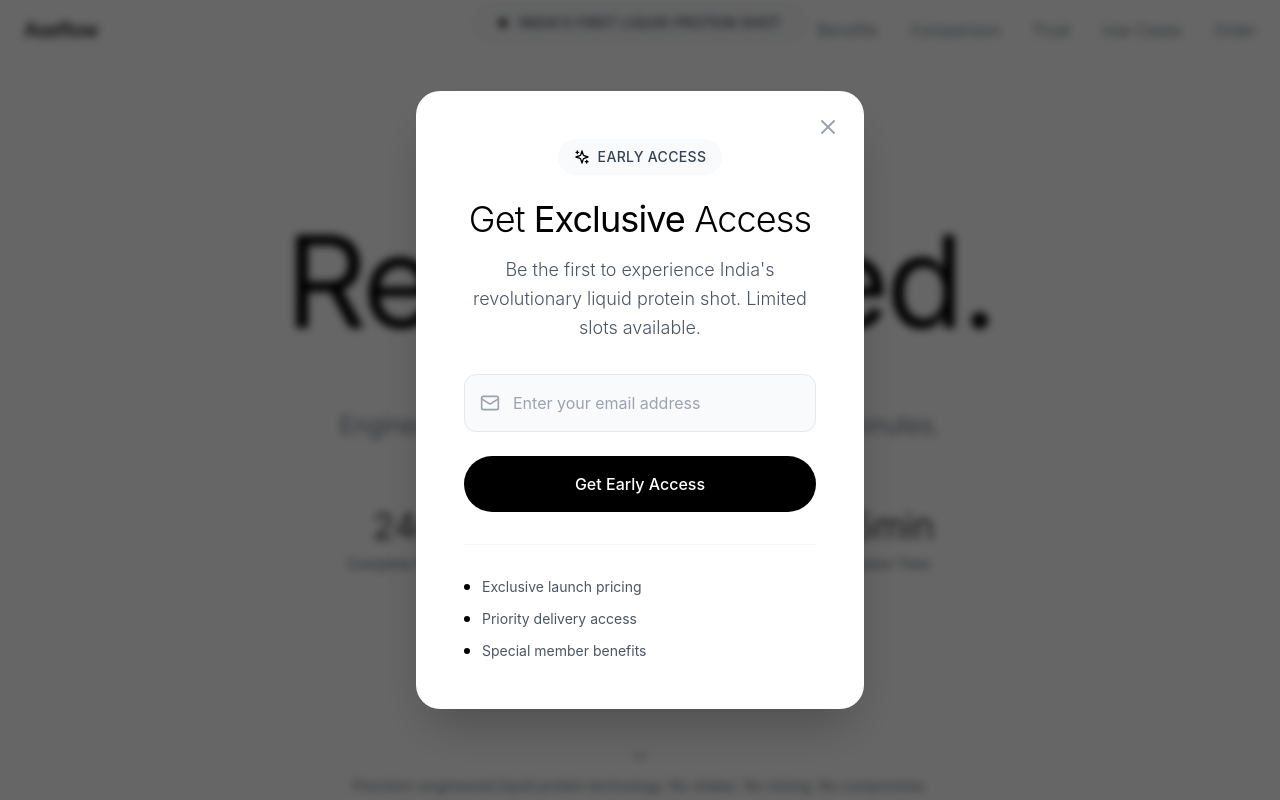
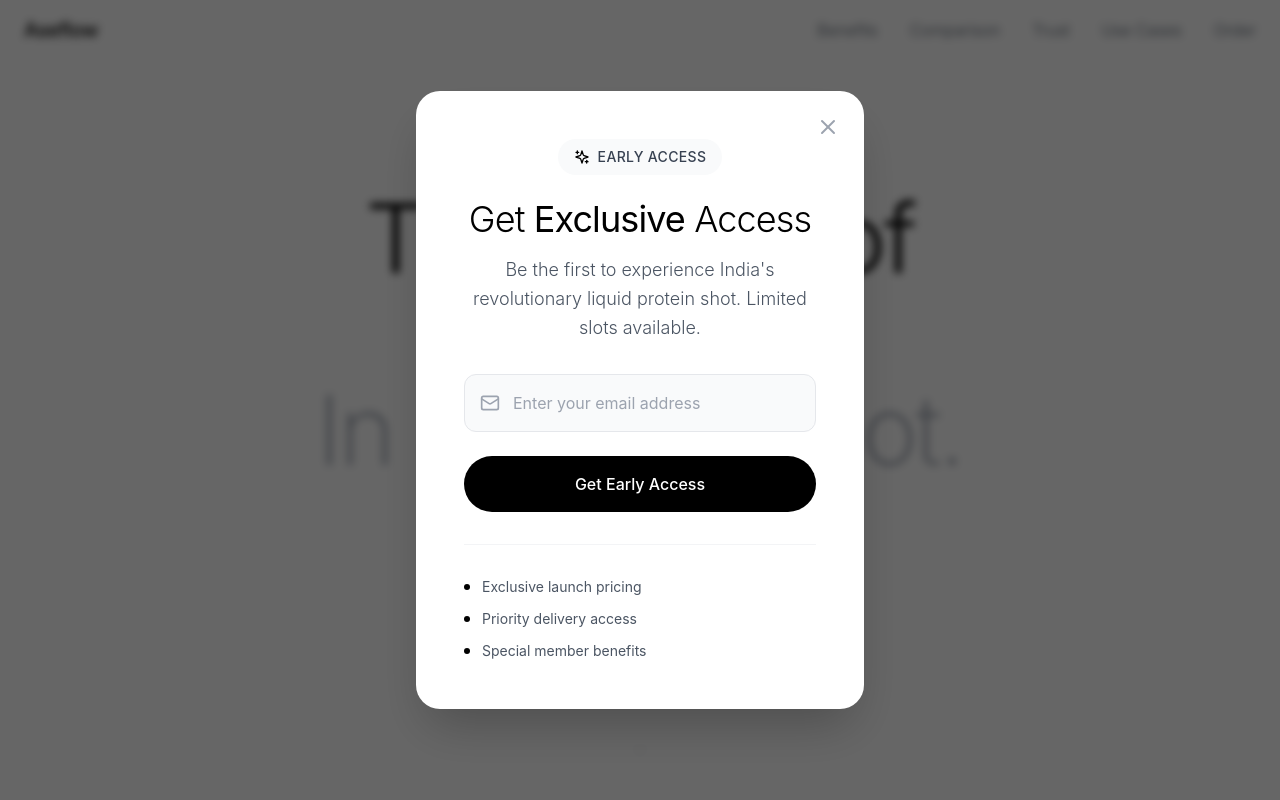
Before and after one commit to Aseflow/aseflow-website, a React (Vite) app: page / in a window 1280 px wide. Shown: the top 800 px of the page. Built offline with nearby package versions, Linux system fonts and the light colour scheme.

Commit message:
Refactor Hero component for improved structure

```diff
--- a/src/components/Hero.tsx
+++ b/src/components/Hero.tsx
@@ -1,114 +1,78 @@
 import React, { useEffect, useState } from 'react';
-import { ChevronDown, ArrowRight } from 'lucide-react';
+import { ChevronDown } from 'lucide-react';
 import { trackPreOrderClick } from '../utils/analytics';
 
 const Hero = () => {
   const [isVisible, setIsVisible] = useState(false);
 
   useEffect(() => {
-    setIsVisible(true);
+    setTimeout(() => setIsVisible(true), 100);
   }, []);
-
-  const scrollToNext = () => {
-    const benefitsSection = document.getElementById('benefits');
-    if (benefitsSection) {
-      benefitsSection.scrollIntoView({ behavior: 'smooth' });
-    }
-  };
 
   const handleBuyNow = () => {
     trackPreOrderClick('hero_buy_now');
     document.getElementById('order')?.scrollIntoView({ behavior: 'smooth' });
   };
 
-  const handleLearnMore = () => {
+  const scrollToNext = () => {
     document.getElementById('benefits')?.scrollIntoView({ behavior: 'smooth' });
   };
 
   return (
-    <section id="home" className="min-h-screen flex items-center justify-center relative bg-white">
-      <div className="container mx-auto px-6 text-center max-w-6xl">
+    <section id="home" className="min-h-screen flex flex-col items-center justify-center relative bg-white">
 
-        {/* Premium Badge */}
-        <div className={`transform transition-all duration-1000 ${isVisible ? 'translate-y-0 opacity-100' : 'translate-y-10 opacity-0'}`}>
-          <div className="inline-flex items-center bg-gray-50 rounded-full px-6 py-2 mb-12 border border-gray-200">
-            <div className="w-2 h-2 bg-black rounded-full mr-3"></div>
-            <span className="text-sm font-medium text-gray-700 tracking-wide">INDIA'S FIRST LIQUID PROTEIN SHOT</span>
-          </div>
+      <div className="container mx-auto px-6 text-center max-w-4xl">
+
+        {/* India's First — tiny, quiet, confident */}
+        <div className={`transition-all duration-1000 ${isVisible ? 'opacity-100 translate-y-0' : 'opacity-0 translate-y-4'}`}>
+          <p className="text-xs font-medium tracking-[0.3em] text-gray-400 uppercase mb-16">
+            India's First Liquid Protein Shot
+          </p>
         </div>
 
-        {/* Main Headline */}
-        <div className={`transform transition-all duration-1000 delay-200 ${isVisible ? 'translate-y-0 opacity-100' : 'translate-y-10 opacity-0'}`}>
-          <h1 className="text-6xl md:text-8xl lg:text-9xl font-light mb-8 tracking-tight leading-none text-black">
-            Protein.
+        {/* THE headline — nothing else matters */}
+        <div className={`transition-all duration-1000 delay-200 ${isVisible ? 'opacity-100 translate-y-0' : 'opacity-0 translate-y-4'}`}>
+          <h1 className="text-6xl md:text-8xl font-light tracking-tight leading-[1.05] text-black mb-8">
+            The future of protein.
             <br />
-            <span className="font-normal">Reimagined.</span>
+            <em className="not-italic font-extralight text-gray-400">In a single shot.</em>
           </h1>
         </div>
 
-        {/* Subline */}
-        <div className={`mb-16 transition-all duration-1000 delay-400 ${isVisible ? 'translate-y-0 opacity-100' : 'translate-y-10 opacity-0'}`}>
-          <p className="text-xl md:text-2xl font-light text-gray-600 max-w-3xl mx-auto leading-relaxed">
-            24g of complete protein in a 40ml shot.
-            <br />
-            Engineered for instant absorption in under 15 minutes.
+        {/* One line. That's it. */}
+        <div className={`transition-all duration-1000 delay-400 ${isVisible ? 'opacity-100 translate-y-0' : 'opacity-0 translate-y-4'}`}>
+          <p className="text-lg md:text-xl font-light text-gray-500 mb-16 tracking-wide">
+            Small shot. Serious results.
           </p>
         </div>
 
-        {/* Key Specs */}
-        <div className={`mb-16 transition-all duration-1000 delay-600 ${isVisible ? 'translate-y-0 opacity-100' : 'translate-y-10 opacity-0'}`}>
-          <div className="grid grid-cols-3 gap-8 max-w-2xl mx-auto">
-            <div className="text-center">
-              <div className="text-3xl md:text-4xl font-light text-black mb-2">24g</div>
-              <div className="text-sm text-gray-500 font-medium">Complete Protein</div>
-            </div>
-            <div className="text-center">
-              <div className="text-3xl md:text-4xl font-light text-black mb-2">40ml</div>
-              <div className="text-sm text-gray-500 font-medium">Ultra Compact</div>
-            </div>
-            <div className="text-center">
-              <div className="text-3xl md:text-4xl font-light text-black mb-2">&lt;15min</div>
-              <div className="text-sm text-gray-500 font-medium">Absorption Time</div>
-            </div>
-          </div>
-        </div>
-
-        {/* CTAs */}
-        <div className={`flex flex-col sm:flex-row gap-4 justify-center items-center mb-20 transition-all duration-1000 delay-800 ${
-          isVisible ? 'translate-y-0 opacity-100' : 'translate-y-10 opacity-0'
-        }`}>
+        {/* One button. */}
+        <div className={`transition-all duration-1000 delay-600 ${isVisible ? 'opacity-100 translate-y-0' : 'opacity-0 translate-y-4'}`}>
           <button
             onClick={handleBuyNow}
-            className="group bg-black text-white font-medium py-4 px-8 rounded-full transition-all duration-300 hover:bg-gray-800 flex items-center gap-3 min-w-[160px]"
+            className="bg-black text-white font-light text-sm tracking-[0.15em] uppercase py-4 px-12 rounded-full hover:bg-gray-900 transition-all duration-300 hover:scale-[1.02] active:scale-[0.98]"
           >
-            Buy Now
-            <ArrowRight className="w-4 h-4 group-hover:translate-x-1 transition-transform" />
-          </button>
-
-          <button
-            onClick={handleLearnMore}
-            className="group bg-white border border-gray-300 text-black font-medium py-4 px-8 rounded-full transition-all duration-300 hover:border-gray-400 flex items-center gap-3 min-w-[160px]"
-          >
-            Learn More
+            Secure My First Batch
           </button>
         </div>
 
-        {/* Innovation Statement */}
-        <div className={`transition-all duration-1000 delay-1000 ${isVisible ? 'translate-y-0 opacity-100' : 'translate-y-10 opacity-0'}`}>
-          <p className="text-sm text-gray-500 max-w-xl mx-auto">
-            Precision-engineered liquid protein technology.
-            No shaker. No mixing. No compromise.
+        {/* First batch — whispered, not shouted */}
+        <div className={`transition-all duration-1000 delay-700 ${isVisible ? 'opacity-100 translate-y-0' : 'opacity-0 translate-y-4'}`}>
+          <p className="text-xs text-gray-300 mt-5 tracking-widest font-light">
+            First batch · 999 units only
           </p>
         </div>
+
       </div>
 
-      {/* Scroll Indicator */}
+      {/* Scroll */}
       <button
         onClick={scrollToNext}
-        className="absolute bottom-8 left-1/2 transform -translate-x-1/2 text-gray-400 hover:text-gray-600 transition-colors duration-200"
+        className="absolute bottom-10 left-1/2 -translate-x-1/2 text-gray-200 hover:text-gray-400 transition-colors duration-300"
       >
-        <ChevronDown size={24} />
+        <ChevronDown size={20} />
       </button>
+
     </section>
   );
 };
```
